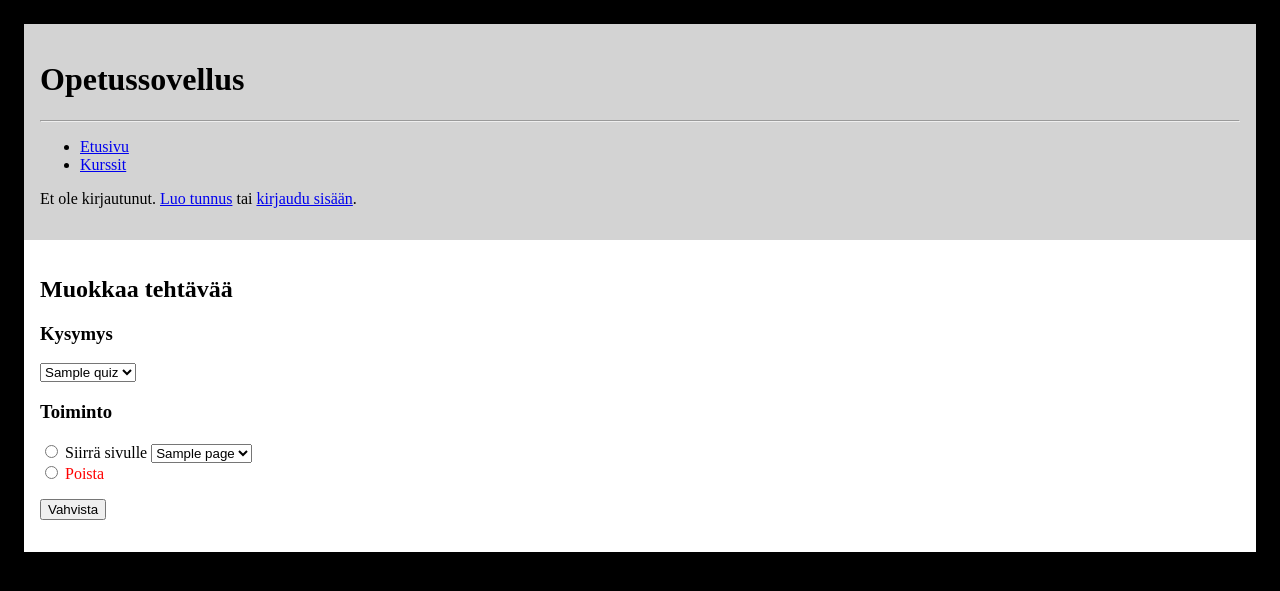
After one commit to kaahy/tsoha-opetussovellus, a Flask app: template templates/edit_quizzes.html in a window 1280 px wide. The commit adds this page. Shown: the top 591 px of the page. Run offline with Flask 3, Linux system fonts and the light colour scheme; the template is opened without the code that fills it: most values are stand-ins (such as "Sample title", 1, 10 or a date in 2020).

Commit message:
Add quiz deletion and moving

```diff
--- a/courses.py
+++ b/courses.py
@@ -35,6 +35,10 @@ def get_page(page_id):
         return None
     course_name = get_course(page.course_id)["name"]
     return {"title":page.title, "content":page.content, "course_name":course_name, "course_id":page.course_id}
+
+def get_pages(course_id):
+    sql = "SELECT id, title FROM pages WHERE course_id=:course_id ORDER BY id"
+    return db.session.execute(text(sql), {"course_id":course_id}).fetchall()
 
 def add_course(course_name, user_id):
     sql = text("INSERT INTO courses (name, user_id) VALUES (:name, :user_id) RETURNING id")
--- /dev/null
+++ b/templates/edit_quizzes.html
@@ -0,0 +1,40 @@
+{% extends "layout.html" %}
+{% block title %}Muokkaa tehtävää{% endblock %}
+{% block content %}
+<h2>Muokkaa tehtävää</h2>
+{% if quizzes %}
+<form method="POST">
+    <h3>Kysymys</h3>
+    <input type="hidden" name="csrf_token" value="{{ session.csrf_token }}">
+    <select name="quiz_id">
+        {% for quiz in quizzes %}
+        <option value="{{ quiz.id }}"> {{ quiz.question }} </option>
+        {% endfor %}
+    </select>
+    <br>
+    <h3>Toiminto</h3>
+    <p>
+        {% if pages[1] %}
+        <input type="radio" name="action" value="move"> Siirrä sivulle
+        <select name="page_id">
+            {% for new_page in pages %}
+                {% if new_page.id != page_id %}
+                <option value="{{ new_page.id }}"> {{ new_page.title }} </option>
+                {% endif %}
+            {% endfor %}
+        </select>
+        <br>
+        {% endif %}
+        <input type="radio" name="action" value="delete" required> <span style="color: red">Poista</span>
+    </p>
+    <input type="submit" value="Vahvista">
+</form>
+{% else %}
+<p>
+    <em>Sivulla ei ole tehtäviä.</em>
+</p>
+<p>
+    <a href="/page/{{ page_id }}/add_quiz">Lisää tehtävä</a>
+</p>
+{% endif %}
+{% endblock %}
--- a/templates/page.html
+++ b/templates/page.html
@@ -23,5 +23,6 @@
 <hr>
 <a href="/page/{{ page_id }}/edit">Muokkaa sivua</a> (vain opettaja)<br>
 <a href="/page/{{ page_id }}/add_quiz">Lisää tehtävä</a> (vain opettaja)<br>
+<a href="/page/{{ page_id }}/edit_quizzes">Muokkaa tehtäviä</a> (vain opettaja)<br>
 <a href="/page/{{ page_id }}/delete">Poista sivu</a> (vain opettaja)
 {% endblock %}
```
Also changed, not shown: quizzes.py (+10 -0 lines), routes.py (+21 -0 lines).
